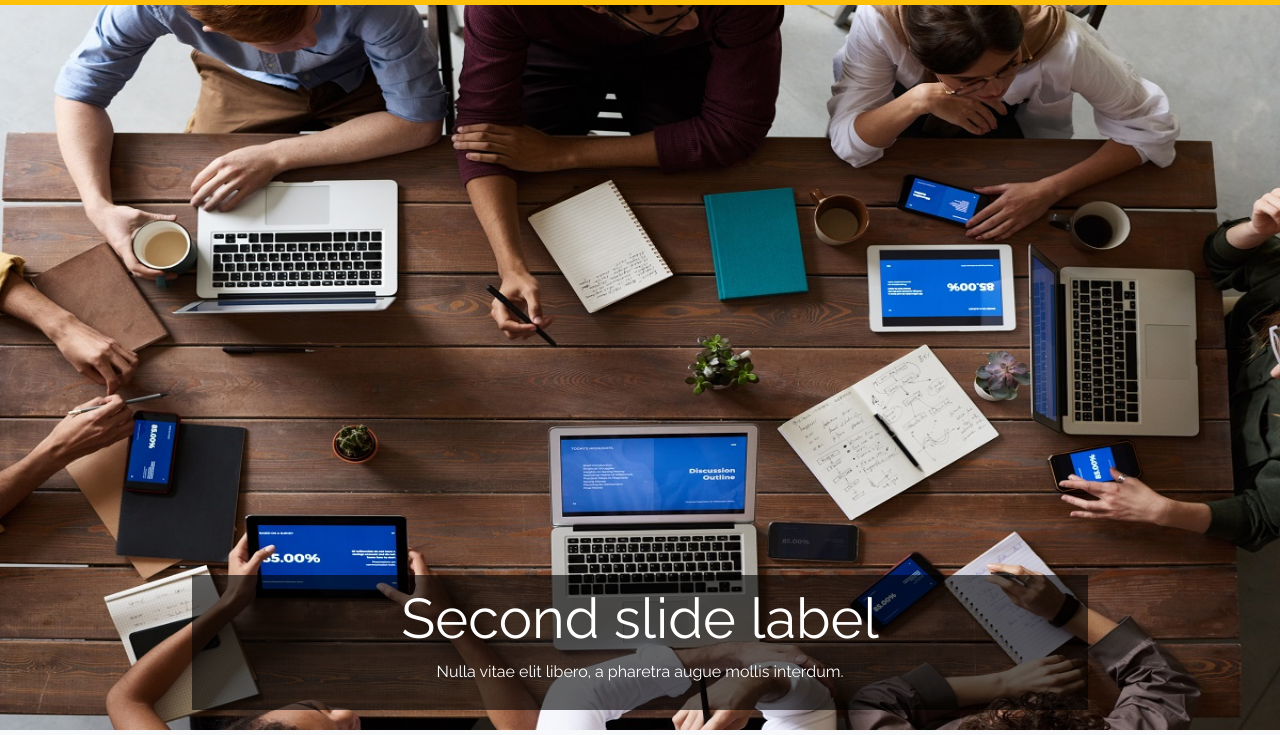
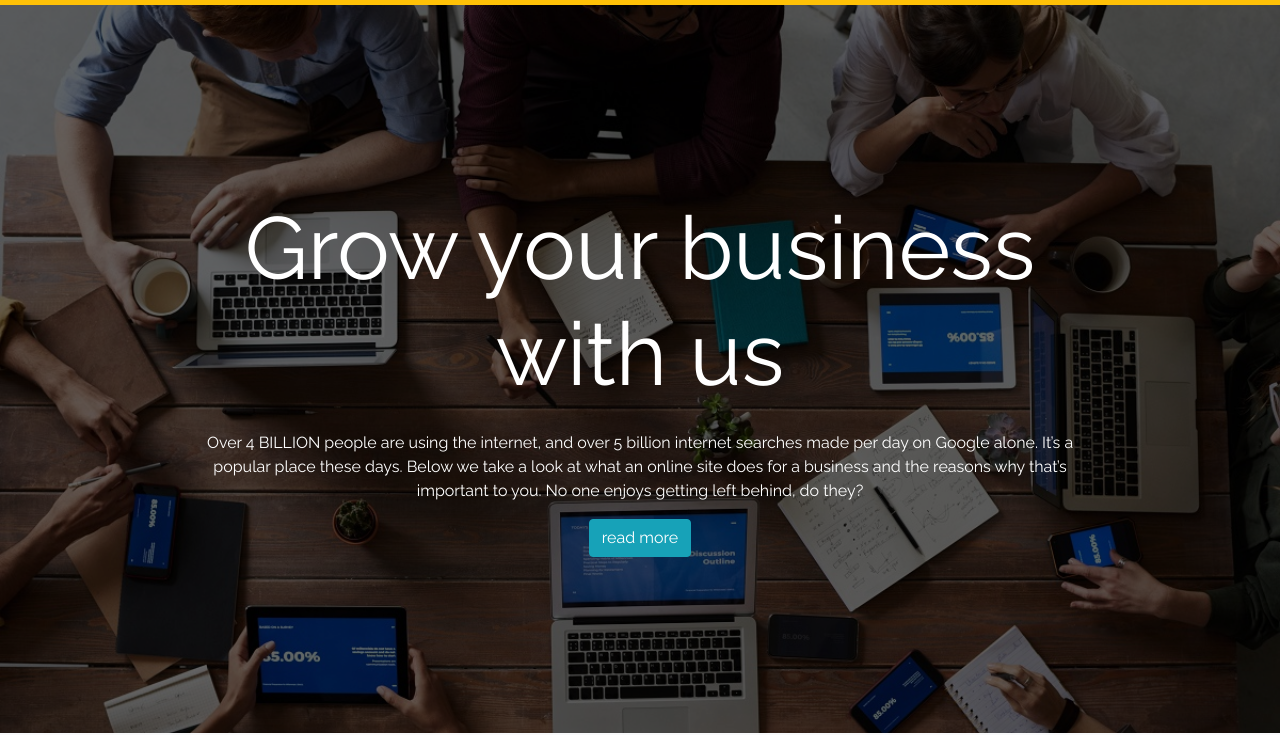
Before and after one commit to abodesigner/Pyramids-kuwait, a plain HTML site: page index.html in a window 1280 px wide. Shown: the part 67-802 px from the top of the page. Drawn offline with nearby package versions, Linux system fonts and the light colour scheme.

Commit message:
add overlay to slider

```diff
--- a/css/style.css
+++ b/css/style.css
@@ -27,21 +27,34 @@ ul li {
 
 /* START HOME SECTION */
 .home-section {
-
+position: relative;
+overflow: hidden;
+height: 100vh;
 }
 /* END HOME SECTION */
+#main-slider{
+  position: relative;
+  overflow: hidden;
+}
+/* START SLIDER */
 
-/* START SLIDER */
-.carousel-inner > .carousel-item img{
-  height: calc(100vh - 75px);
-  background-position: center center;
+.carousel-caption{
+  background:0;
+  position: absolute;
+  top: 20%;
 }
 
-.carousel-caption{
+.dark-overlay{
   background: rgba(0,0,0,0.6);
-  padding: 10px;
-  border-radius: 0px;
+  position: absolute;
+  top:0;
+  left: 0;
+  right:0;
+  bottom:0;
+  height: 100vh;
 }
+
+
 
 /* END SLIDER */
 
--- a/index.html
+++ b/index.html
@@ -75,24 +75,33 @@
     <div id="main-slider" class="carousel slide carousel-fade" data-ride="carousel">
       <div class="carousel-inner">
         <div class="carousel-item active">
+          <div class="dark-overlay"></div>
           <img src="img/bg1.jpg" class="d-block w-100" alt="...">
           <div class="carousel-caption d-none d-md-block">
-            <h2 class="display-4">First slide label</h2>
-            <p>Nulla vitae elit libero, a pharetra augue mollis interdum.</p>
+            <h2 class="display-2 mb-4">Grow your business with us</h2>
+            <p>Over 4 BILLION people are using the internet, and over 5 billion internet searches made per day on Google alone.
+              It’s a popular place these days. Below we take a look at what an online site does for a business and the reasons why that’s important to you. No one enjoys getting left behind, do they?</p>
+              <a href="#" class="btn btn-info">read more</a>
           </div>
         </div>
         <div class="carousel-item">
+          <div class="dark-overlay"></div>
           <img src="img/bg2.jpg" class="d-block w-100" alt="...">
           <div class="carousel-caption d-none d-md-block">
-            <h2 class="display-4">Second slide label</h2>
-            <p>Nulla vitae elit libero, a pharetra augue mollis interdum.</p>
+            <h2 class="display-2 mb-4">Grow your business with us</h2>
+            <p>Over 4 BILLION people are using the internet, and over 5 billion internet searches made per day on Google alone.
+              It’s a popular place these days. Below we take a look at what an online site does for a business and the reasons why that’s important to you. No one enjoys getting left behind, do they?</p>
+              <a href="#" class="btn btn-info">read more</a>
           </div>
         </div>
         <div class="carousel-item">
+          <div class="dark-overlay"></div>
           <img src="img/bg3.jpg" class="d-block w-100" alt="...">
           <div class="carousel-caption d-none d-md-block">
-            <h2 class="display-4">Third slide label</h2>
-            <p>Nulla vitae elit libero, a pharetra augue mollis interdum.</p>
+            <h2 class="display-2 mb-4">Grow your business with us</h2>
+            <p>Over 4 BILLION people are using the internet, and over 5 billion internet searches made per day on Google alone.
+              It’s a popular place these days. Below we take a look at what an online site does for a business and the reasons why that’s important to you. No one enjoys getting left behind, do they?</p>
+              <a href="#" class="btn btn-info">read more</a>
           </div>
         </div>
       </div>
--- a/js/main.js
+++ b/js/main.js
@@ -13,7 +13,7 @@ $(document).ready(function() {
 
   // init slick slider
   $('.our-clients').slick({
-    slidesToShow: 3,
+    slidesToShow: 5,
     slidesToScroll: 1,
     autoplay: true,
     autoplaySpeed: 2000,
```
